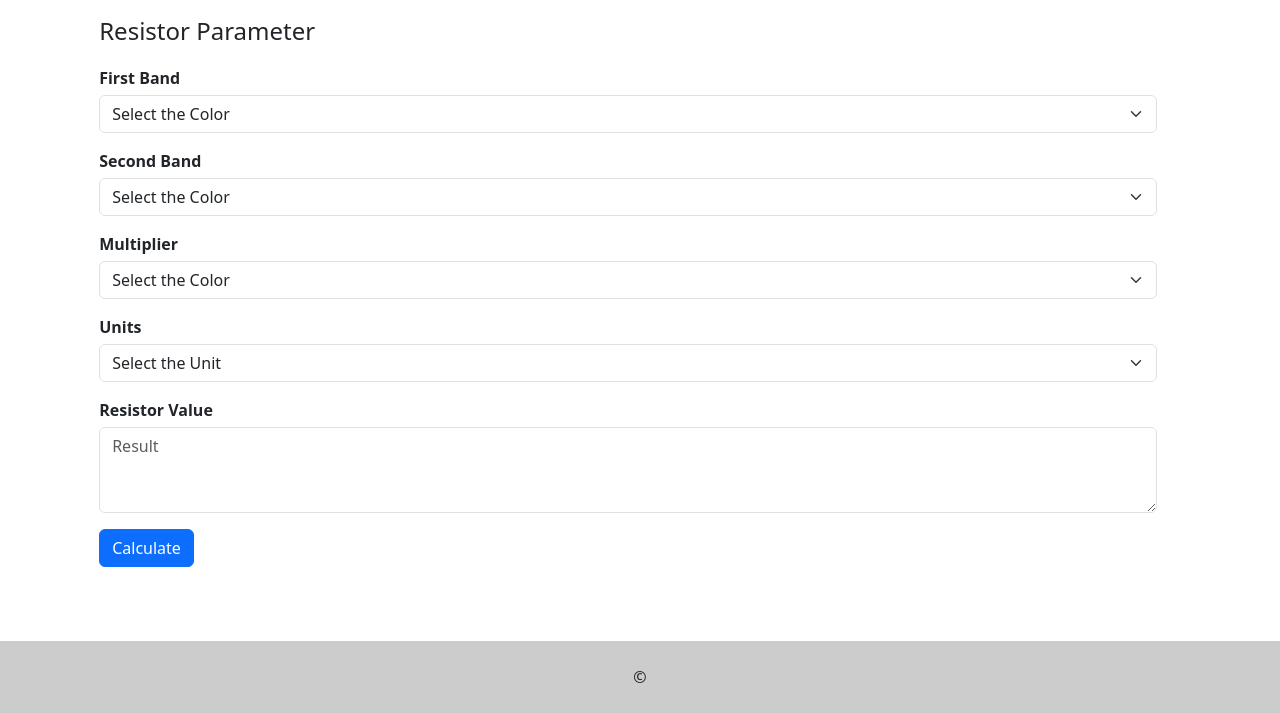
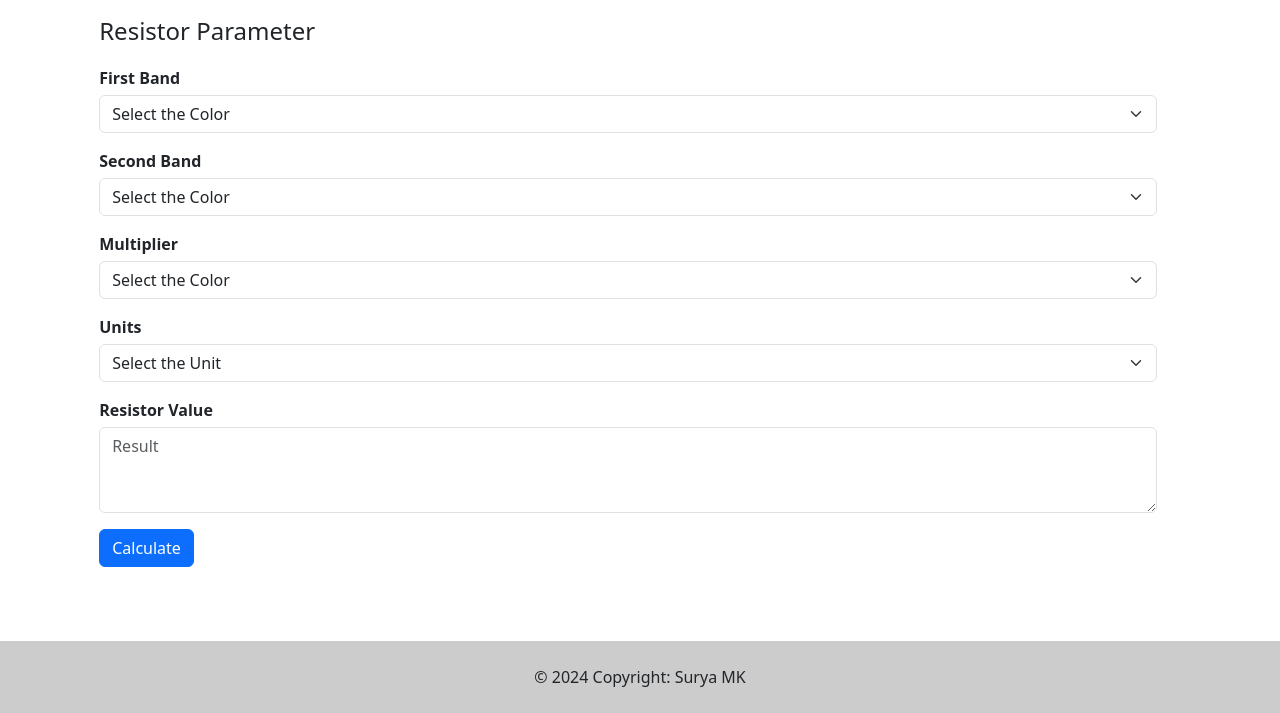
Before and after one commit to suryamuthukumar2003/ResistorCalculator, a plain HTML site: page index.html in a window 1280 px wide. Shown: the part 486-1199 px from the top of the page. Drawn offline with nearby package versions, Linux system fonts and the light colour scheme.

Commit message:
Update index.html

```diff
--- a/index.html
+++ b/index.html
@@ -225,7 +225,7 @@
           class="text-center p-4"
           style="background-color: rgba(0, 0, 0, 0.2)"
         >
-          © <script type="text/javascript">document.write( new Date().getFullYear() ) Copyright: Surya MK
+          © 2024 Copyright: Surya MK
         </div>
       </footer>
     </div>
```
